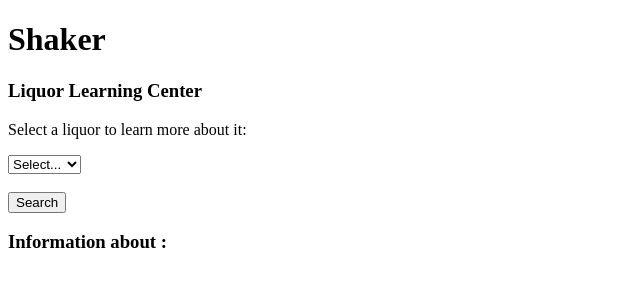
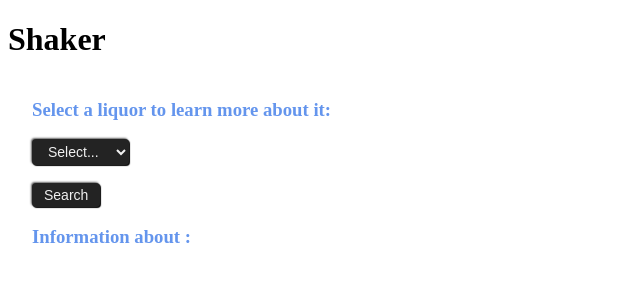
Before and after one commit to The-Senior-Group-2/shaker, a React app: page / in a window 1280 px wide. Shown: the top 300 px of the page, without its empty margins (0-640 px from the left). Built offline with nearby package versions, Linux system fonts and the light colour scheme; the HTML template or start-up script is replaced by a standard one.

Commit message:
minor changes to some of the text; added some styling

```diff
--- a/client/src/components/Forms.jsx
+++ b/client/src/components/Forms.jsx
@@ -1,5 +1,35 @@
 import React, { useState } from 'react';
 import axios from 'axios';
+import styled from 'styled-components';
+
+
+const FormStyles = styled.div`
+  display: flex;
+  flex-flow: column;
+  width: 600px;
+  margin-left: 1.5rem;
+  button, select, input{
+    background: rgb(35, 35, 35);
+    color: rgb(240, 240, 240);
+    font-size: 14px;
+    width: fit-content;
+    padding: 0.25rem 0.75rem;
+    border: none;
+    outline: none;
+    border-radius: 0.25rem;
+    box-shadow: -1px -1px 2px rgba(100,100,100, 1), 1px 1px 1px rgba(0,0,0, 1);
+    :active{
+      box-shadow: -1px -1px 1px rgba(100,100,100, 1), 1px 1px 1px rgba(0,0,0, 1);
+      background: rgb(25, 25, 25);
+    }
+    :hover{
+      box-shadow: -2px -2px 6px rgba(100,100,100, 1), 3px 3px 4px rgba(0,0,0, 1);
+    }
+  };
+  h3{
+    color: cornflowerblue
+  }
+`;
 
 
 const liquors = [
@@ -32,9 +62,10 @@ const Forms = () => {
   };
 
   return (
+    <FormStyles>
       <div>
-      <h3>Liquor Learning Center</h3>
-      <p>Select a liquor to learn more about it:</p>
+        {/* <h3>Liquor Learning Center</h3> */}
+        <h3>Select a liquor to learn more about it:</h3>
         <select name='strIngredient' value={liquor.strIngredient} placeholder='Select...' onChange={handleLiquorChange}>
           {liquors.map((liquor) => (
             <option key={liquor.key} value={liquor.value}>{liquor.label}</option>
@@ -50,6 +81,7 @@ const Forms = () => {
           </p>
         </div>
       </div>
+    </FormStyles>
   );
 };
 
--- a/package.json
+++ b/package.json
@@ -11,7 +11,8 @@
     "express": "^4.17.1",
     "react": "^17.0.2",
     "react-hook-form": "^7.0.0",
-    "react-select": "^4.3.0"
+    "react-select": "^4.3.0",
+    "styled-components": "^5.2.3"
   },
   "devDependencies": {
     "@babel/core": "^7.13.14",
```
Also changed, not shown: 1 other file (tests, documents, lock files or other folders). Lines whose indentation alone changed are shown as unchanged.
